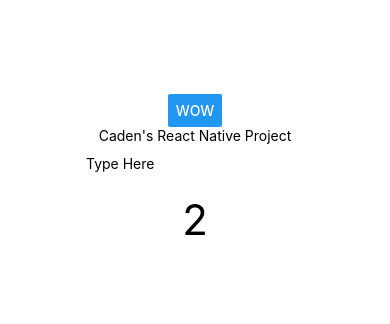
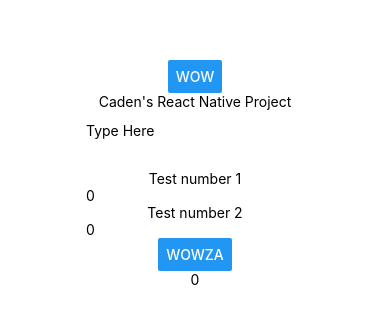
Before and after one commit to YoHypixel/Learning-React-Native, a React Native app: screen / in a window 390 px wide. Shown: the part 248-572 px from the top of the page. Built offline with nearby package versions, Linux system fonts and the light colour scheme.

Commit message:
add some things

```diff
--- a/App.js
+++ b/App.js
@@ -8,29 +8,56 @@ const button = () => {
 
 
 const App = () => {
+
+
+  const button = () => {
+    alert('button Pressed')
+  }
+  const [num2, SetNum2] = useState(0)
+  const [num1, SetNum1] = useState(0);
   const [text, setText] = useState('');
+  const [total, SetTotal] = useState(num1 + num2);
+
+
+    const test = () => {
+    const total1 = num1 + num2;
+    SetTotal(total1)
+  }
+
   return (
     <View style={styles.container}>
+      <StatusBar style="dark" />
       <Button onPress={button} title="Wow"/>
 
       <Text>Caden's React Native Project</Text>
       <TextInput
 
-      keyboardType='email-address'
+      keyboardType='number-pad'
       style={{height: 40, padding: 10}}
       placeholder="Type Here"
-      onChangeText={text => setText(text)}
+      onChangeText={text1 => setText(text1)}
       defaultValue={text}
+      />
+      <Text style={{padding: 10, fontSize: 12}}>
+        {text}
+      </Text>
 
+      <Text>Test number 1</Text>
+      <TextInput keyboardType='number-pad' placeholder = "test"
+      placeholder = "test1"
+      onChange={num1 => SetNum1(parceInt(num1))}
+      defaultValue={num1}/>
+
+      <Text>Test number 2</Text>
+      <TextInput keyboardType='number-pad' placeholder = "test2"
+      onChange={num2 => SetNum2(parceInt(num2))}
+      defaultValue={num2}
       />
 
-      <Text style={{padding: 10, fontSize: 42}}>
+      <Button onPress={test} title="WOWZA"/>
 
-        {1+1}
+      <Text>{total}</Text>
 
-      </Text>
-
-      <StatusBar style="dark" />
     </View>
   );
 }
```
